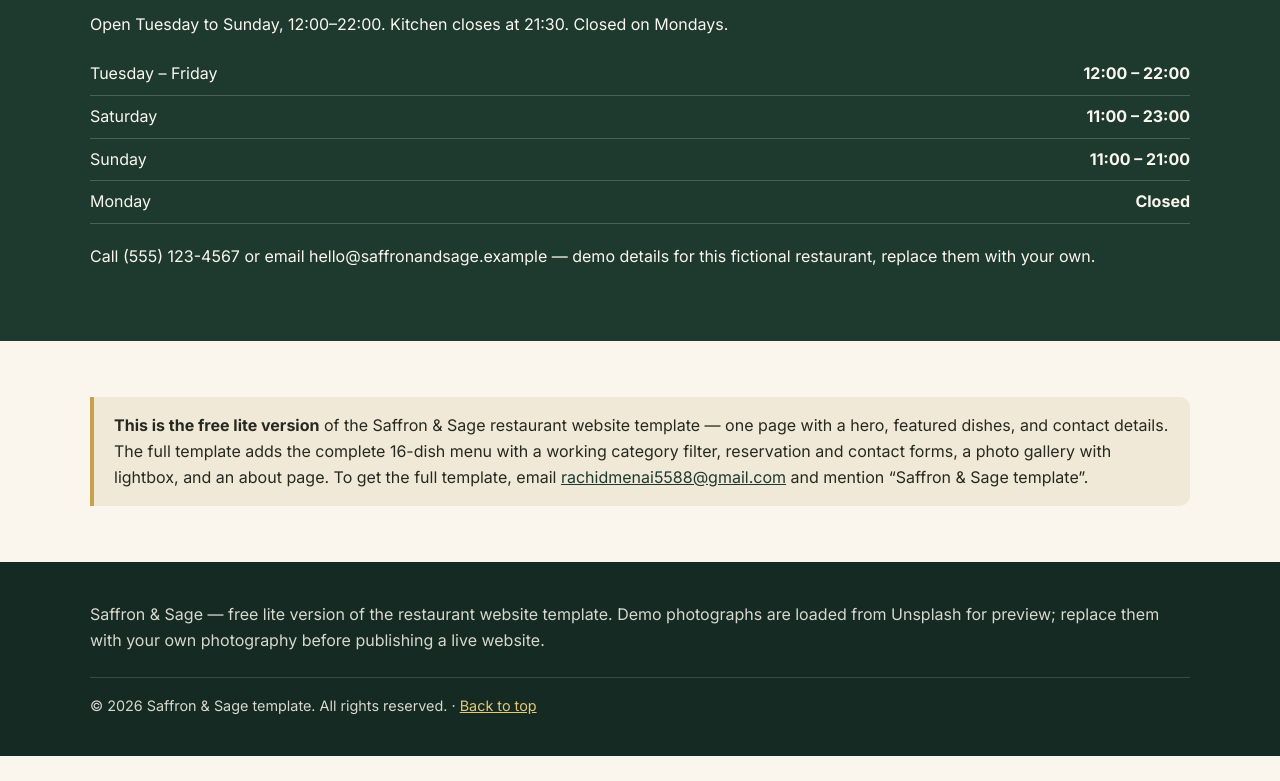
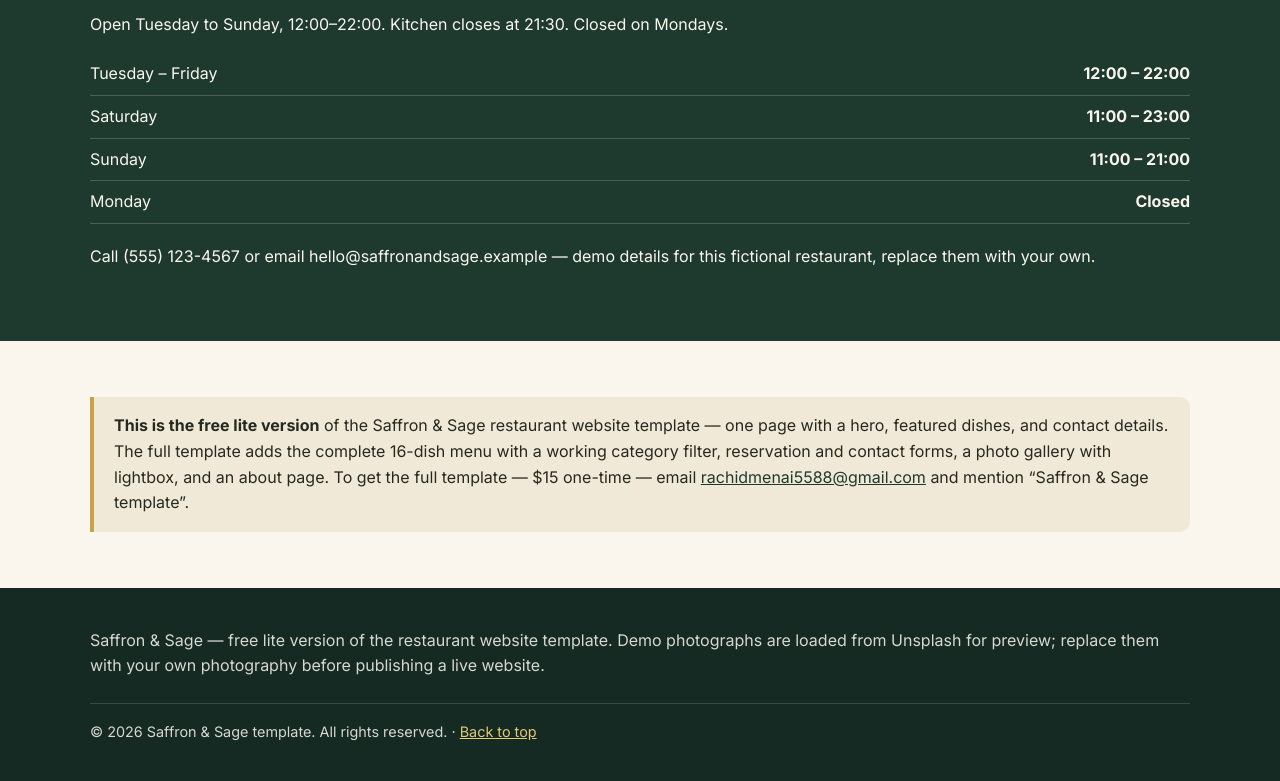
Before and after one commit to rachidmenai5588-collab/saffron-and-sage, a plain HTML site: page lite/index.html in a window 1280 px wide. Shown: the part 1202-1983 px from the top of the page. Before the commit the page ends 1958 px from the top, so only its background shows below. Drawn offline with nearby package versions, Linux system fonts and the light colour scheme.

Commit message:
Show $15 price on the lite demo page

```diff
--- a/lite/index.html
+++ b/lite/index.html
@@ -140,7 +140,7 @@
   <section class="section">
     <div class="container">
       <div class="lite-note">
-        <p style="margin: 0;"><strong>This is the free lite version</strong> of the Saffron &amp; Sage restaurant website template — one page with a hero, featured dishes, and contact details. The full template adds the complete 16-dish menu with a working category filter, reservation and contact forms, a photo gallery with lightbox, and an about page. To get the full template, email <a href="mailto:rachidmenai5588@gmail.com">rachidmenai5588@gmail.com</a> and mention “Saffron &amp; Sage template”.</p>
+        <p style="margin: 0;"><strong>This is the free lite version</strong> of the Saffron &amp; Sage restaurant website template — one page with a hero, featured dishes, and contact details. The full template adds the complete 16-dish menu with a working category filter, reservation and contact forms, a photo gallery with lightbox, and an about page. To get the full template — $15 one-time — email <a href="mailto:rachidmenai5588@gmail.com">rachidmenai5588@gmail.com</a> and mention “Saffron &amp; Sage template”.</p>
       </div>
     </div>
   </section>
```
